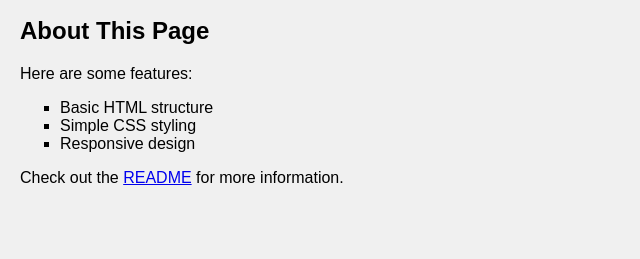
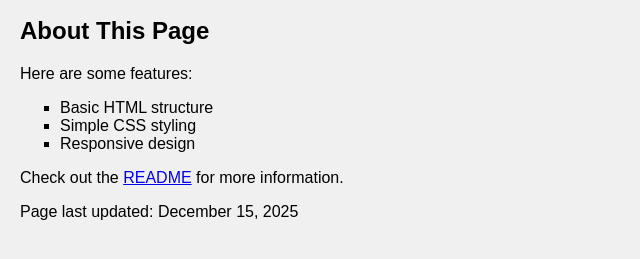
Before and after one commit to EasyAiwithEddy/my-first-repo, a plain HTML site: page index.html in a window 1280 px wide. Shown: the part 101-360 px from the top of the page, without its empty margins (0-640 px from the left). Drawn offline with Linux system fonts and the light colour scheme.

Commit message:
Add noticeable edit: footer with last updated date to index.html

```diff
--- a/index.html
+++ b/index.html
@@ -29,5 +29,8 @@
         <li>Responsive design</li>
     </ul>
     <p>Check out the <a href="README.md">README</a> for more information.</p>
+    <footer>
+        <p>Page last updated: December 15, 2025</p>
+    </footer>
 </body>
 </html>
```
